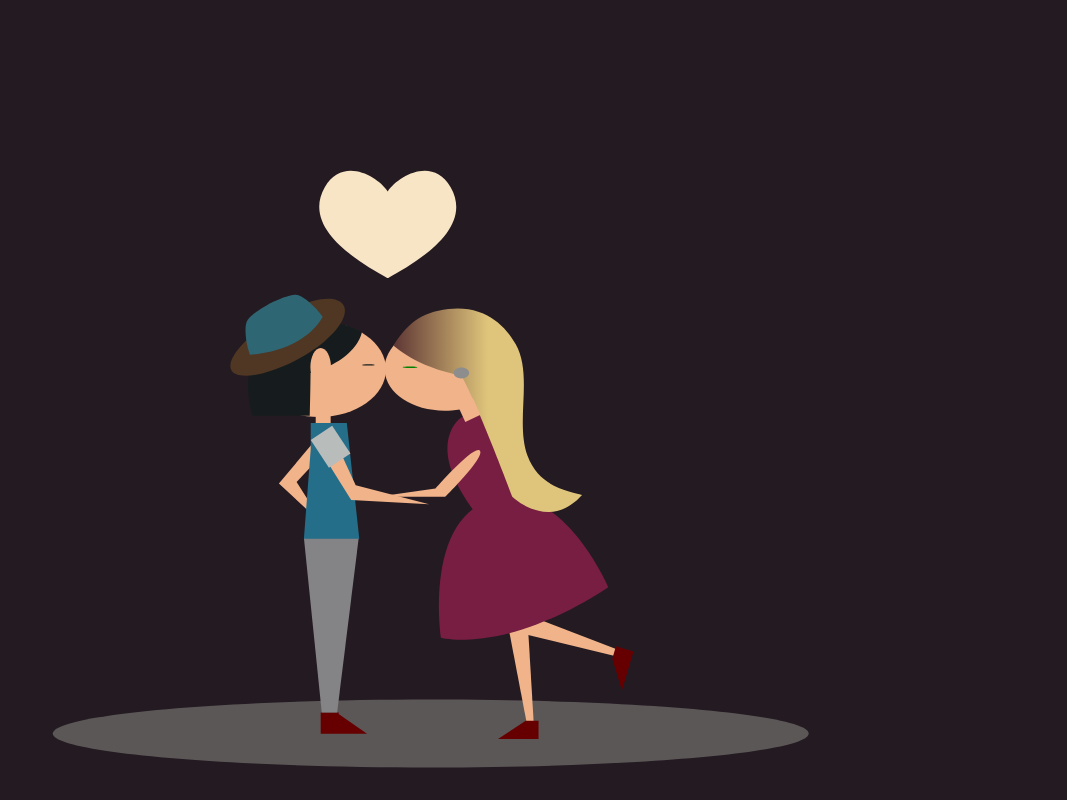
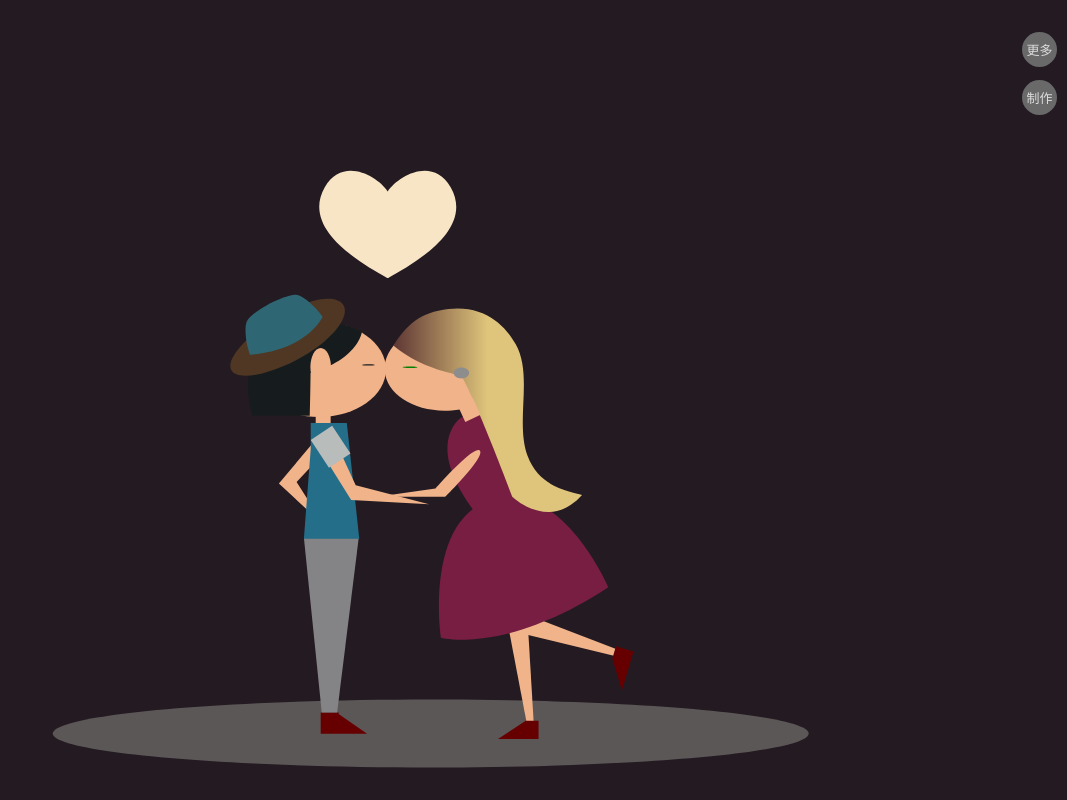
Before and after one commit to love99you/kiss, a plain HTML site: page index.html in a window 1280 px wide. Shown: the whole page, without its empty margins (213-1280 px from the left). Drawn offline with Linux system fonts and the light colour scheme.

Commit message:
Update index.html

```diff
--- a/index.html
+++ b/index.html
@@ -6,6 +6,11 @@
     <link rel="stylesheet" href="./style.css">
 </head>
 <body>
+	  <a href="https://mp.weixin.qq.com/s/9V4UORySTqo_AP51jcGNaw" class="hide_buttom"
+  style="position: fixed;top: 10%;right: 10px;width: 35px;height: 35px;z-index: 999;background: #696969;border-radius: 50%;padding: 1.0px;text-align: center;color: #ddd;text-decoration: none;   clear: both; line-height: 35px; 	margin:auto;   font-size: 13px;">制作</a>
+  <a href="https://mp.weixin.qq.com/s/fq_11AozO7s2A9DrdDT46Q" class="hide_buttom"
+  style="position: fixed;top: 4%;right: 10px;width: 35px;height: 35px;z-index: 999;background: #696969;border-radius: 50%;padding: 1.0px;text-align: center;color: #ddd;text-decoration: none;   clear: both; line-height: 35px; 	margin:auto;   font-size: 13px;   ">更多</a>
+
     <!-- partial:index.partial.html -->
     <div class="container">
         <svg id="couple" version="1.1" xmlns="http://www.w3.org/2000/svg" xmlns:xlink="http://www.w3.org/1999/xlink" x="0px" y="0px" viewBox="150 100 900 900">
```
